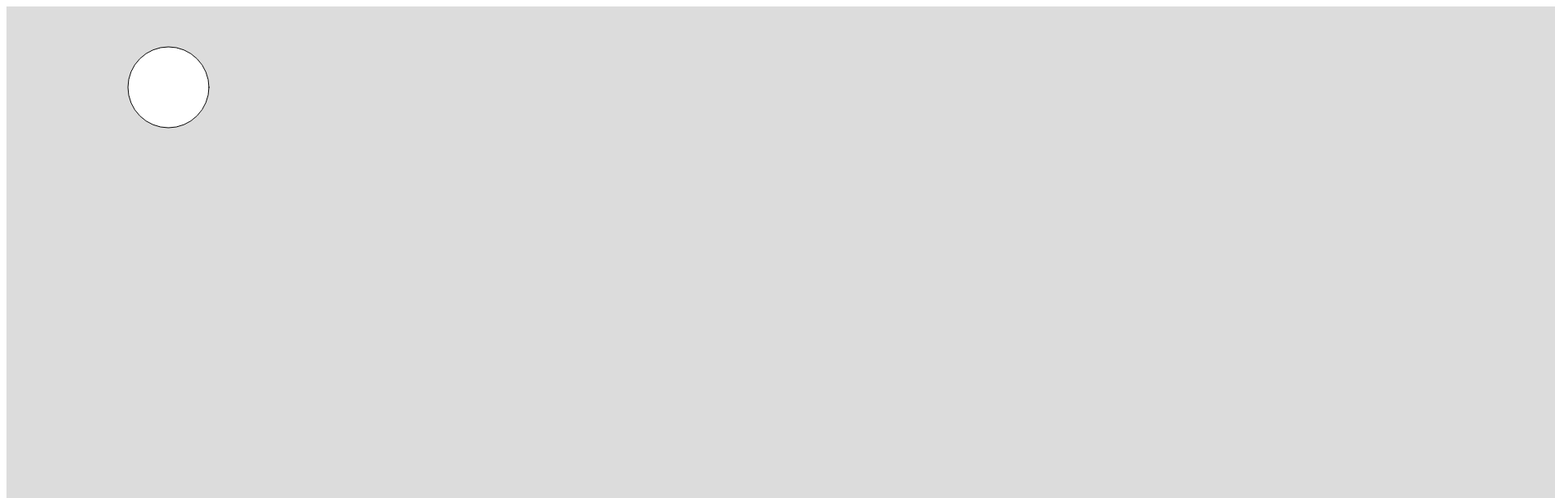
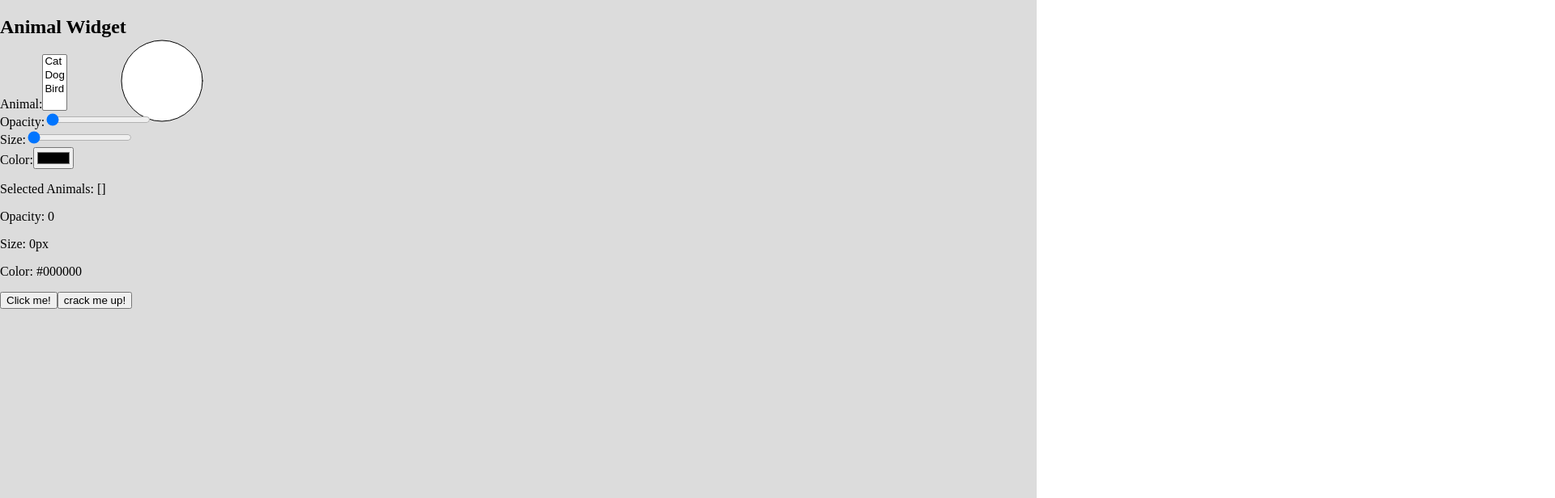
Before and after one commit to youlisse/VueMoveBanksD3jsP5js, a Vue app: page / in a window 1280 px wide. Shown: the top 616 px of the page at 81% size, 1920 px wide, since content can reach past the window. Built offline with nearby package versions, Linux system fonts and the light colour scheme.

Commit message:
resize window

```diff
--- a/src/App.vue
+++ b/src/App.vue
@@ -1,29 +1,11 @@
-<!-- <template>
-  <img alt="Vue logo" src="./assets/logo.png">
-  <artistCard/>
-</template>
-
-
-<script>
-import artistCard from './components/artist.vue'
-
-export default {
-  name: 'App',
-  components: {
-    artistCard
-  }
-}
-</script> -->
 <template>
-  <div class="canva">
-    <p5jsCanva />
+  <div class="canva" id="p5js-container">
+    <p5jsCanva :resize="resize" />
   </div>
-
   <div id="app">
     <AnimalWidget />
     <button @click="Askfor">Click me!</button>
     <button @click="accesibleContent">crack me up!</button>
-
     <p>{{ apiText }}</p>
   </div>
 </template>
@@ -38,18 +20,28 @@ export default {
   data() {
     return {
       apiText: "",
+      resize: false,
     };
+  },
+  created() {
+    window.addEventListener("resize", this.handleResize);
+  },
+  beforeUnmount() {
+    window.removeEventListener("resize", this.handleResize);
   },
 
   methods: {
     async Askfor() {
       this.apiText = await Req.requestDataFrom();
     },
+
     async accesibleContent() {
       this.apiText = await Req.askFree();
     },
+    handleResize() {
+      this.resize = !this.resize;
+    },
   },
-
   components: {
     p5jsCanva,
     AnimalWidget,
@@ -57,48 +49,15 @@ export default {
 };
 </script>
 
+<style>
+.canva {
+  position: relative;
+}
 
-<!-- <style>
-.canva {
+#app {
   position: absolute;
   top: 0;
   left: 0;
-  z-index: 0;
+  z-index: 1; /* Make sure the #app div is on top of the .canva div */
 }
-
-.app {
-  position: relative;
-  top: 0;
-  left: 0;
-  z-index: 1;
-
-  /* Add a higher z-index value to make component B appear on top */
-}
-</style> -->
-<!-- <template>
-  <div id="app">
-    <p5-component></p5-component>
-  </div>
-</template>
-
-<script>
-import P5Component from "./components/p5jsCanva.vue";
-
-export default {
-  name: "App",
-  components: {
-    P5Component,
-  },
-};
-</script> -->
-
-<!-- <style>
-#app {
-  font-family: Avenir, Helvetica, Arial, sans-serif;
-  -webkit-font-smoothing: antialiased;
-  -moz-osx-font-smoothing: grayscale;
-  text-align: center;
-  color: #2c3e50;
-  margin-top: 60px;
-}
-</style> -->
+</style>
--- a/src/components/p5jsCanva.vue
+++ b/src/components/p5jsCanva.vue
@@ -6,34 +6,62 @@
 import p5 from 'p5'
 
 export default {
-    data() {
+  props: {
+    resize: Boolean,
+  },
+
+  data() {
     return {
-      canvasWidth: 0,
-      canvasHeight: 0
+      containerWidth: 0,
+      containerHeight: 0,
+      p5Sketch: null,
     };
   },
+
   mounted() {
-    this.canvasWidth = window.innerWidth;
-    this.canvasHeight = window.innerHeight;
-    this.createP5Sketch()
+    window.addEventListener('resize', this.handleWindowResize);
+    this.handleWindowResize();
+  },
+
+  beforeUnmount() {
+    window.removeEventListener('resize', this.handleWindowResize);
   },
 
   methods: {
+    handleWindowResize() {
+      this.containerWidth = this.$refs.sketchContainer.clientWidth;
+      this.containerHeight = this.$refs.sketchContainer.clientHeight;
+
+      if (this.p5Sketch) {
+        this.p5Sketch.resizeCanvas(this.containerWidth, this.containerHeight);
+      } else {
+        this.createP5Sketch();
+      }
+    },
+
     createP5Sketch() {
       const container = this.$refs.sketchContainer
-      new p5(sketch, container)
+      this.p5Sketch = new p5(sketch, container)
+    },
+  },
+
+  watch: {
+    resize() {
+            this.containerWidth = this.$refs.sketchContainer.clientWidth;
+      this.containerHeight = this.$refs.sketchContainer.clientHeight;
+        this.p5Sketch.resizeCanvas(this.containerWidth, this.containerHeight);
     }
-  }
-}
+  },
+};
 
 const sketch = function(p) {
   p.setup = function() {
-    p.createCanvas(1920,1080);
-  }
+    p.createCanvas(p.windowWidth, p.windowHeight);
+  };
 
   p.draw = function() {
     p.background(220);
     p.ellipse(200, 100, 100, 100);
-  }
-}
+  };
+};
 </script>
--- a/src/services/api.js
+++ b/src/services/api.js
@@ -27,7 +27,6 @@ fetch('https://www.movebank.org/movebank/service/direct-read?entity_type=study&i
     const gpsEntries = entries.filter(entry => entry.sensor_type_ids === 'GPS');
 
     // Convert the filtered entries back into CSV format
-   //const filteredCsvData = Papa.unparse(gpsEntries);
     const idAndNameArray = gpsEntries.map(row => ({ id: row.id, name: row.name }));
 
     // Do something with the filtered CSV data, such as displaying it in your Vue.js app
```
